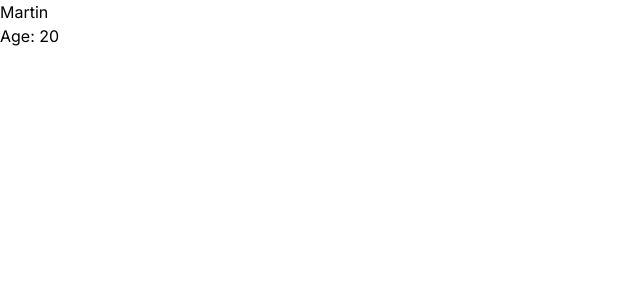
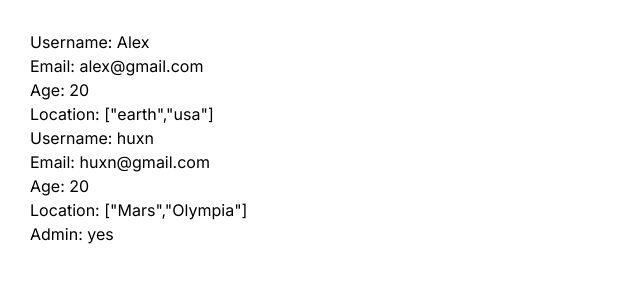
Before and after one commit to martinromario55/nextjs-typescript, a Next.js app: page / in a window 1280 px wide. Shown: the top 300 px of the page, without its empty margins (0-640 px from the left). Built offline with nearby package versions, Linux system fonts and the light colour scheme.

Commit message:
Reusable types

```diff
--- a/app/globals.css
+++ b/app/globals.css
@@ -1,3 +1,7 @@
 @tailwind base;
 @tailwind components;
 @tailwind utilities;
+
+body {
+  padding: 30px;
+}
--- a/app/page.tsx
+++ b/app/page.tsx
@@ -1,10 +1,24 @@
+import AdminInfo from '@/components/AdminInfo'
 import User from '@/components/User'
+import UserInfo from '@/components/UserInfo'
 import React from 'react'
 
 const Home = () => {
   return (
     <section>
-      <User name='Martin' age={20} />
+      <UserInfo
+        username="Alex"
+        email="alex@gmail.com"
+        age={20}
+        location={['earth', 'usa']}
+      />
+      <AdminInfo
+        username="huxn"
+        email="huxn@gmail.com"
+        age={20}
+        location={['Mars', 'Olympia']}
+        admin="yes"
+      />
     </section>
   )
 }
--- /dev/null
+++ b/components/AdminInfo.tsx
@@ -0,0 +1,27 @@
+import { InfoProps } from './UserInfo'
+
+type AdminInfoProps = InfoProps & {
+  admin: string
+}
+
+const AdminInfo = ({
+  username,
+  email,
+  age,
+  location,
+  admin,
+}: AdminInfoProps) => {
+  return (
+    <div>
+      <ul>
+        <li>Username: {username}</li>
+        <li>Email: {email}</li>
+        <li>Age: {age}</li>
+        <li>Location: {JSON.stringify(location)}</li>
+        <li>Admin: {admin}</li>
+      </ul>
+    </div>
+  )
+}
+
+export default AdminInfo
--- /dev/null
+++ b/components/UserInfo.tsx
@@ -0,0 +1,21 @@
+export type InfoProps = {
+  username: string
+  email: string
+  age: number
+  location: string[]
+}
+
+const UserInfo = ({ username, email, age, location }: InfoProps) => {
+  return (
+    <div>
+      <ul>
+        <li>Username: {username}</li>
+        <li>Email: {email}</li>
+        <li>Age: {age}</li>
+        <li>Location: {JSON.stringify(location)}</li>
+      </ul>
+    </div>
+  )
+}
+
+export default UserInfo
```
